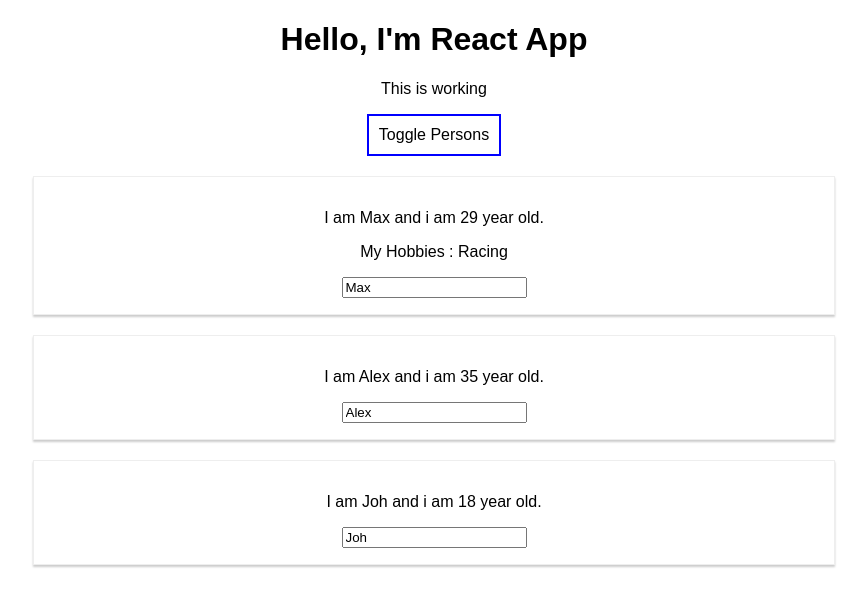
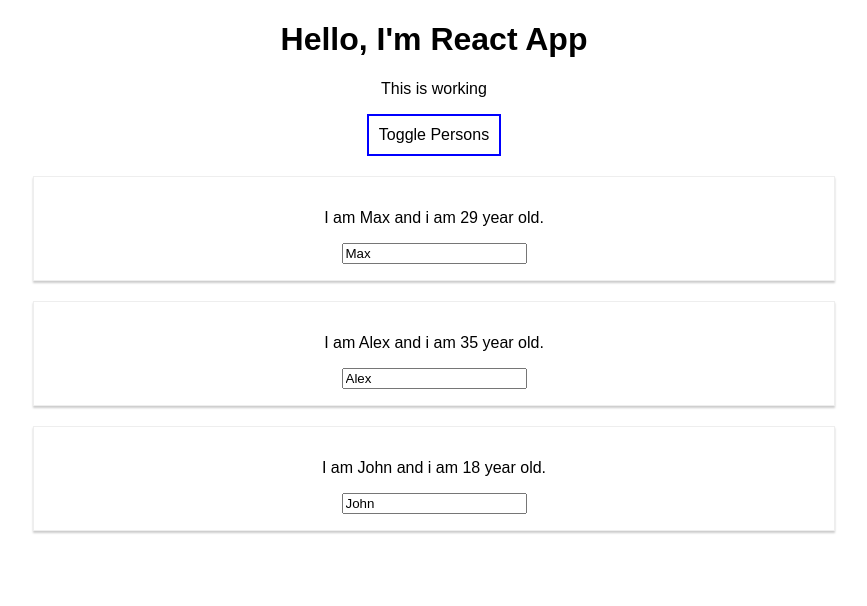
Before and after one commit to abhishek12414/learn-react, a React (Create React App) app: page / in a window 1280 px wide. Both pictures are taken after a click on the button "Toggle Persons". Shown: the top 606 px of the page, without its empty margins (206-1073 px from the left). Built offline with nearby package versions, Linux system fonts and the light colour scheme.

Commit message:
update the code, using string methods

```diff
--- a/src/App.js
+++ b/src/App.js
@@ -5,39 +5,41 @@
 class App extends Component {
   state = {
     persons: [
-      { name: 'Max', age: 29 },
-      { name: 'Alex', age: 35 },
-      { name: 'Joh ', age: 18 }
+      { id:'p1', name: 'Max', age: 29 },
+      { id:'p2', name: 'Alex', age: 35 },
+      { id:'p3', name: 'John', age: 18 }
     ],
     otherState: ' not touched ',
     showPerson: false
   }
 
-  switchNameHandler = (newName) => {
-    this.setState({
-      persons: [
-        { name: newName, age: 29 },
-        { name: 'Alex', age: 35 },
-        { name: 'Joh ', age: 30 }
-      ]
-    })
+  nameChangeHandler = (event, id) => {
+    const personIndex = this.state.persons.findIndex(p=>{
+      return p.id === id;
+    });
+
+    const person = {
+      ...this.state.persons[personIndex]
+    };
+
+    person.name = event.target.value;
+
+    const persons = [...this.state.persons];
+    persons[personIndex] = person;
+
+    this.setState({ persons: persons })
   }
 
-  nameChangeHandler = (event) => {
-    this.setState({
-      persons: [
-        { name: 'Max', age: 29 },
-        { name: event.target.value, age: 35 },
-        { name: 'Joh ', age: 30 }
-      ]
-    })
+  deletePersonHandler = (personIndex) => {
+    // let persons = this.state.persons;
+    const persons = [...this.state.persons];
+    persons.splice(personIndex, 1);
+    this.setState({persons: persons})
   }
 
   togglePersonHandler = () =>{
     const doesShow = this.state.showPerson;
-    this.setState({
-      showPerson: !doesShow
-    })
+    this.setState({ showPerson: !doesShow })
   }
 
   render() {
@@ -48,32 +50,35 @@
       padding: '10px',
       cursor: 'pointer'
     }
+
+    let persons = null;
+
+    if(this.state.showPerson) {
+      persons = (
+        <div>
+          {this.state.persons.map((person, index)=>{
+            return <Person
+              key={index}
+              click={()=>this.deletePersonHandler(index)}
+              name={person.name}
+              age={person.age}
+              changed={(event)=>this.nameChangeHandler(event, person.id)}/>
+          })}
+        </div>
+      );
+    }
+
     return (
       <div className="App">
         <h1>Hello, I'm React App</h1>
         <p>This is working</p>
         <button
           style = {style}
-          onClick={this.togglePersonHandler}
-          >Toggle Persons</button>
+          onClick={this.togglePersonHandler}>
+          Toggle Persons</button>
 
-        {  (this.state.showPerson) ?
-          <div>
-            <Person
-              name={this.state.persons[0].name}
-              age={this.state.persons[0].age}>My Hobbies : Racing</Person>
-            <Person
-              name={this.state.persons[1].name}
-              age={this.state.persons[1].age}
-              click={this.switchNameHandler.bind(this, 'Raj')}
-              change={this.nameChangeHandler}
-              />
-            <Person
-              name={this.state.persons[2].name}
-              age={this.state.persons[2].age}
-            />
-          </div> : null
-        }
+          {persons}
+
       </div>
     );
 
--- a/src/Person/Person.js
+++ b/src/Person/Person.js
@@ -1,4 +1,4 @@
-import React, {Component} from 'react';
+import React from 'react';
 import './Person.css'
 
 const Person =(props)=> {
@@ -6,7 +6,7 @@
         <div className="Person">
             <p onClick= {props.click}> I am {props.name} and i am {props.age} year old.</p>
             <p>{props.children}</p>
-            <input type="text" onChange={props.change} value={props.name}/>
+            <input type="text" onChange={props.changed} value={props.name}/>
         </div>
     );
 }
```
